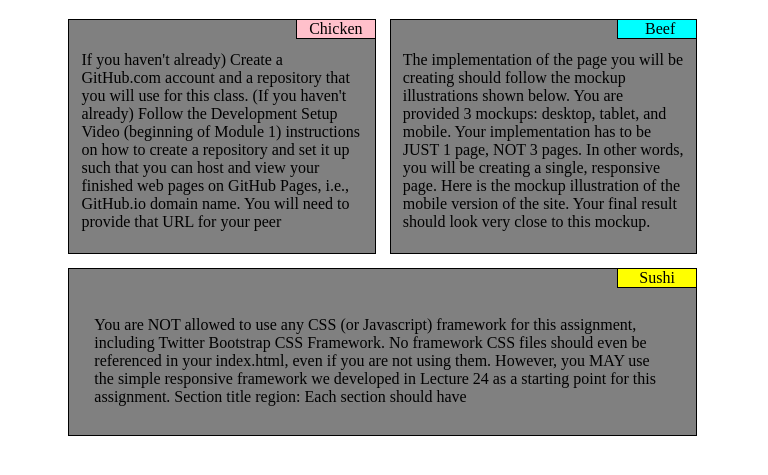
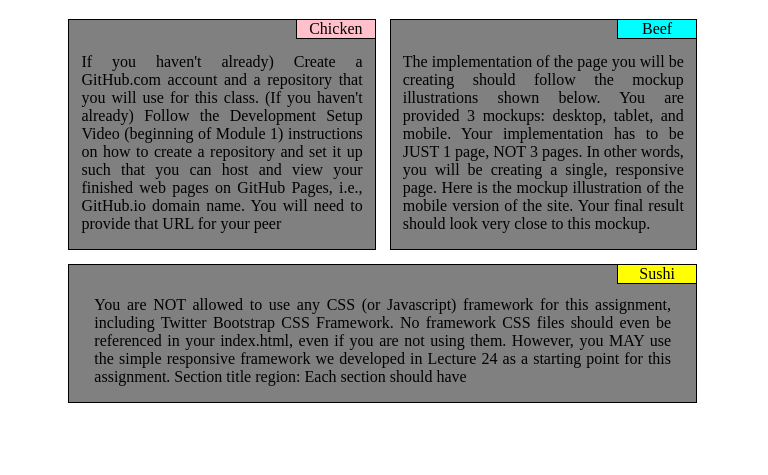
Before and after one commit to darkstryfe/Coursera, a plain HTML site: page mod2_solution/index.html in a window 768 px wide. Shown: the part 61-536 px from the top of the page. Drawn offline with Linux system fonts and the light colour scheme.

Commit message:
another update

```diff
--- a/mod2_solution/module2-solution.css
+++ b/mod2_solution/module2-solution.css
@@ -20,7 +20,7 @@ h1 {
 	height: 250px;
   	margin-left: 1%;
 	margin-right: 1%;
-  	/*margin: 0px 0px auto;*/
+
 
 }
 .box2{
@@ -32,7 +32,7 @@ h1 {
 	height: 250px;
 	margin-right: 1%;
 	margin-left: 1%;
-  	/*margin: 0px auto;*/
+
 
 }
 .box3{
@@ -44,6 +44,7 @@ h1 {
 	height: 250px;
   	margin-left: 1%;
 	margin-right: 1%;
+
 }
 
 .p1{
@@ -56,6 +57,7 @@ h1 {
 	padding-right: 2%;
 	position: relative;
 	margin: -1px -1px auto;
+
 }
 .p2{
 	border: 1px solid;
@@ -64,8 +66,8 @@ h1 {
 	width: 80px;
 	float: right;
 	margin: -1px -1px auto;
-	padding-left: 2%;
-	padding-right: : 2%;}
+
+	}
 .p3{
 	border: 1px solid;
 	background:yellow;
@@ -73,17 +75,20 @@ h1 {
 	width: 80px;
 	float: right;
 	margin: -1px -1px auto;
-	padding-left: 2%;
-	padding-right: 2%;
+
 
 
 }
 .container{
-	padding-top:5%;
+	/*height: 26%;*/
+	text-align: justify;
+	width: 33.33%
+	padding-bottom: 2%;
+	margin-top: 11%;
 	padding-right: 4%;
-	padding-left:4%;
-	padding-bottom: 2%;
+  	padding-left:4%;
 }
+
 
 /*** Large screen ***/
 @media (min-width: 992px){
@@ -121,12 +126,17 @@ body{
 }
 .box3{
 	width: 92%;
-	height: 20%;
+	height: 10%;
 	margin-top: 2%;
 	margin-bottom: 4%;
+}
+
+.box3 .container{
+	margin-top: 5%;
+}
 
 }
-}
+
 
 /*** small screen****/
 
@@ -153,8 +163,8 @@ body{
 	margin-bottom: 4%;
 }
 .container{
-width: 100%;
-width: 100%;
+	margin-top: 5%;
+
 }
 
 
```
